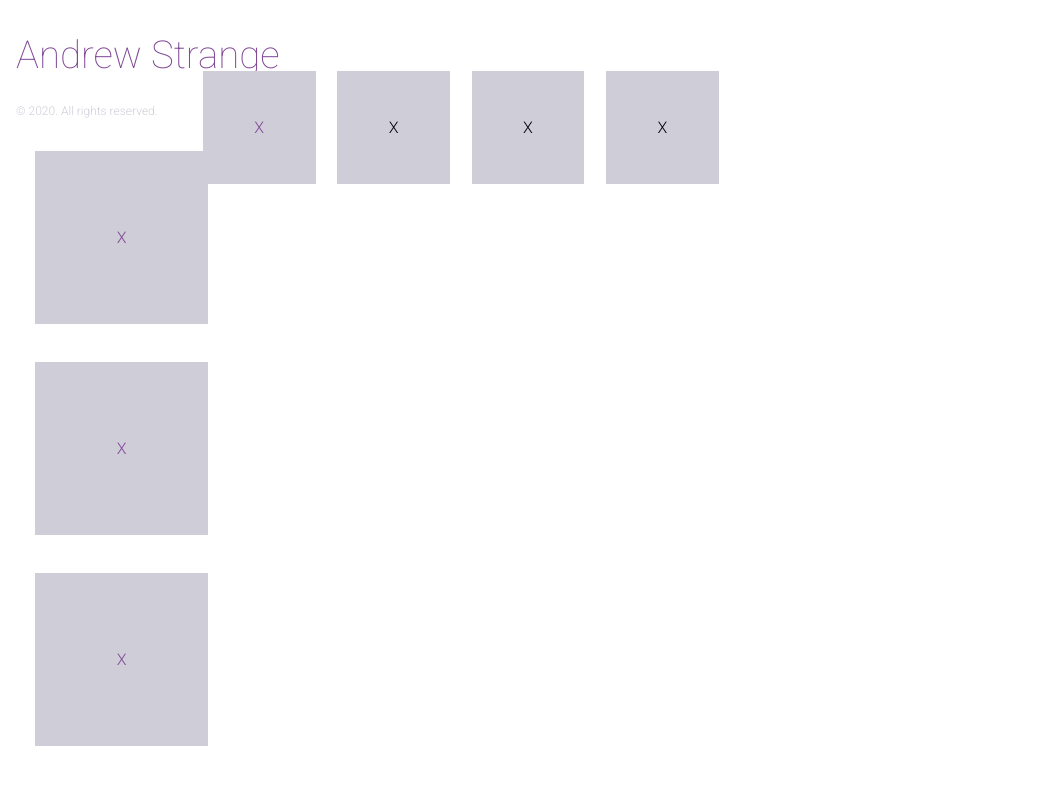
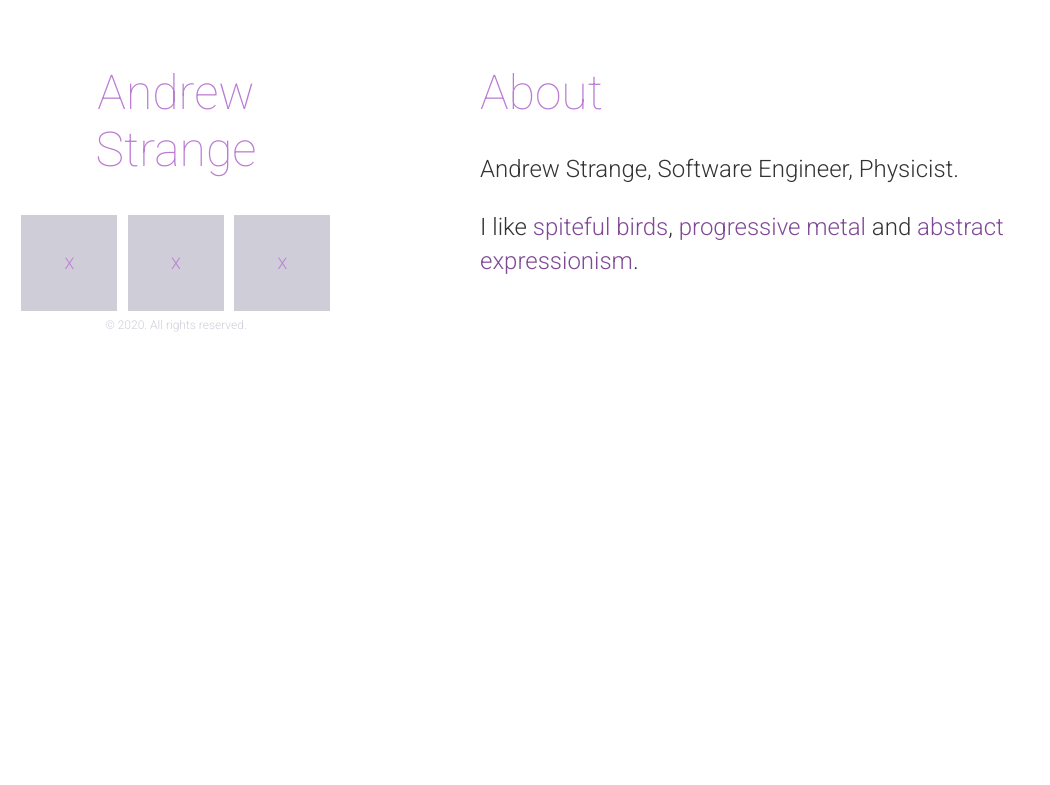
Before and after one commit to lemming52/lemming52.github.io, a Jekyll site: the page built from index.markdown, in a window 1280 px wide. Shown: the top 785 px of the page, without its empty margins (0-1050 px from the left). Built offline with Jekyll 4.4.1, drawn with Linux system fonts in a browser that asks for light colours.

Commit message:
Rework home
Drop the about page and rework the overall layout

```diff
--- a/_includes/sidebar.html
+++ b/_includes/sidebar.html
@@ -20,7 +19,7 @@
               </div>
           </div>
       </a>
-      <a href={{ "/about" | relative_url }}>
+      <a href="https://github.com/lemming52">
           <div class="linksquaresidebar">
               <div class="linksquarecontent">
                   <div class="table">
@@ -31,7 +30,7 @@
               </div>
           </div>
       </a>
-      <a href={{ "/about" | relative_url }}>
+      <a href="">
           <div class="linksquaresidebar">
               <div class="linksquarecontent">
                   <div class="table">
--- a/_layouts/home.html
+++ b/_layouts/home.html
@@ -3,46 +3,10 @@
     {% include head.html %}
     {% include sidebar.html %}
 	<body>
-        <div class="linksquares">
-            <a href={{ "/about" | relative_url }}>
-                <div class="linksquareframe">
-                    <div class="linksquarecontent">
-                        <div class="table">
-                            <div class="table-cell">
-                                <span text-align="center">X</span>
-                            </div>
-                        </div>
-                    </div>
-                </div>
-            </a>
-
-            <div class="linksquareframe">
-                <div class="linksquarecontent">
-                    <div class="table">
-                        <div class="table-cell">
-                            X
-                        </div>
-                    </div>
-                </div>
-            </div>
-            <div class="linksquareframe">
-                <div class="linksquarecontent">
-                    <div class="table">
-                        <div class="table-cell">
-                            X
-                        </div>
-                    </div>
-                </div>
-            </div>
-            <div class="linksquareframe">
-                <div class="linksquarecontent">
-                    <div class="table">
-                        <div class="table-cell">
-                            X
-                        </div>
-                    </div>
-                </div>
-            </div>
+        <div class="content container">
+            <div class="page">
+                <h1 class="page-title">{{ page.title }}</h1>
+                {{ content }}
         </div>
 	</body>
 </html>
--- a/css/main.scss
+++ b/css/main.scss
@@ -5,7 +5,7 @@
 
 body {
     font-family:'Roboto', 'Helvetica', 'Arial', 'Sans-Serif';
-    margin: 60px auto;
+    margin: 0px auto;
     width: 70%;
 }
 nav ul, footer ul {
@@ -26,7 +26,7 @@ a:hover {
     text-decoration: underline;
 }
 h1 {
-    font-size: 6em;
+    font-size: 3rem;
     font-family:'Roboto', 'Helvetica', 'Arial', 'Sans-Serif';
     font-weight:100;
     color:$highlight;
@@ -71,16 +71,16 @@ ul.posts li {
 .linksquaresidebar {
     float:left;
     position: relative;
-    width: 90%;
-    padding-bottom: 90%; /* = width for a 1:1 aspect ratio */
-    margin:10%;
+    width: 30%;
+    padding-bottom: 30%; /* = width for a 1:1 aspect ratio */
+    margin:1.66%;
     overflow:hidden;
     background-color:$gray;
     transition:0.35s;
 }
 
 
-.linksquareframe:hover {
+.linksquaresidebar:hover {
   background-color: $highlight;
   color: white;
 }
@@ -107,30 +107,31 @@ ul.posts li {
 }
 
 .linksquares {
+    width: 100%;
     position: relative;
     top:0;
     bottom: 0;
     left: 0;
     right: 0;
+    margin: auto;
 
-    margin-right: 40%;
     text-align: left;
   }
 
 
 .sidebar {
   text-align: center;
-  padding: 2rem 1rem;
+  padding: 4rem 1rem;
   overflow: auto;
 }
-@media (min-width: 32em) {
+@media (min-width: 40em) {
   .sidebar {
     position: fixed;
     top: 0;
     left: 0;
     bottom: 0;
     width: 25%;
-    text-align: left;
+    text-align: center;
   }
 }
 
@@ -139,11 +140,16 @@ ul.posts li {
   color: $gray;
 }
 
+.sidebar a {
+    text-decoration: none;
+    color: $highlight;
+}
+
 /* About section */
 .sidebar-about h1 {
   color: $highlight;
   margin-top: 0;
-  font-size: 3vw;
+  font-size: 3rem;
 }
 
 /* Sidebar nav */
@@ -176,3 +182,23 @@ a.sidebar-nav-item:focus {
     left: 1rem;
   }
 }
+
+@media (min-width: 48em) {
+  .content {
+    max-width: 95%;
+    margin-left: 18rem;
+    margin-right: 0rem;
+  }
+}
+
+.content {
+    padding-top: 2rem;
+    padding-bottom: 2rem;
+}
+
+@media (min-width: 64em) {
+  .content {
+    margin-left: 18rem;
+    margin-right: 0rem;
+  }
+}
--- a/index.markdown
+++ b/index.markdown
@@ -1,4 +1,9 @@
+---
+layout: home
+title: About
+permalink: /
 ---
 
-layout: home
----
+Andrew Strange, Software Engineer, Physicist.
+
+I like [spiteful birds](https://falseknees.com/327.html), [progressive metal](https://open.spotify.com/album/0KQyC28P9808r0oKKNgHvp) and [abstract expressionism](https://www.tate.org.uk/art/artists/mark-rothko-1875).
```
Also changed, not shown: other parts of _includes/sidebar.html (+2 -2 lines), about.markdown (deleted, +0 -9 lines).
